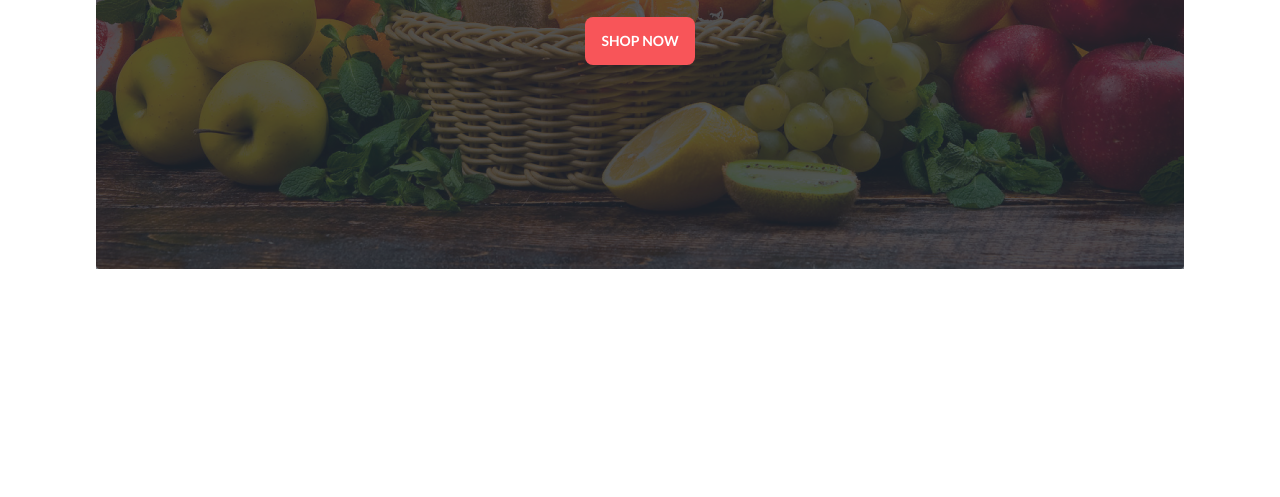
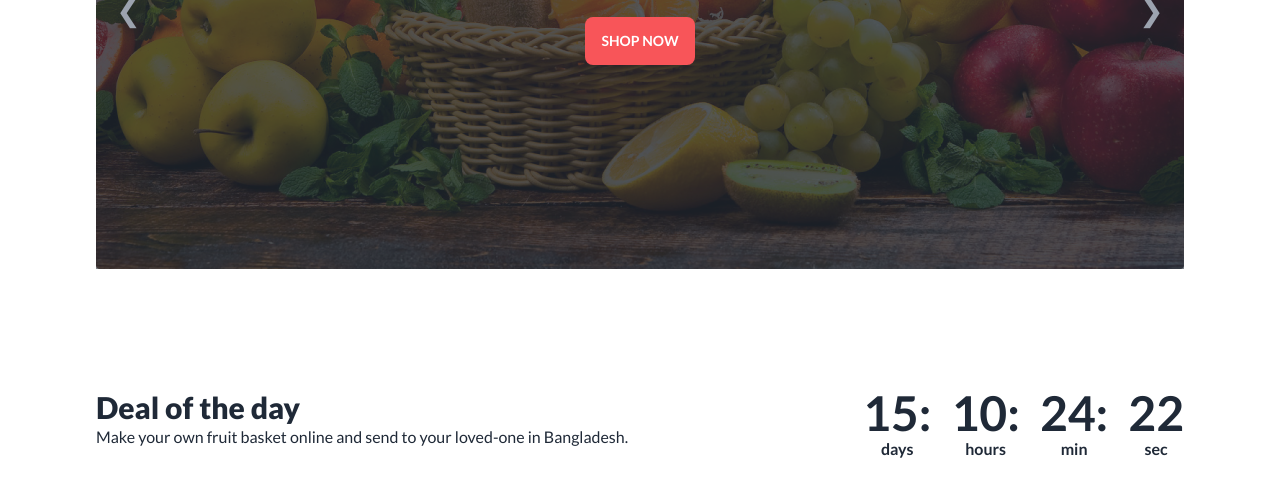
Before and after one commit to wahidalam91/a3-fruit-burst, a plain HTML site: page index.html in a window 1280 px wide. Shown: the part 447-944 px from the top of the page. Before the commit the page ends 800 px from the top, so only its background shows below. Drawn offline with nearby package versions, Linux system fonts and the light colour scheme.

Commit message:
Counter Section Added

```diff
--- a/index.html
+++ b/index.html
@@ -119,7 +119,7 @@
           </div>
         </div>
         <!-- Slide4 -->
-        <div id="slide4" class="carousel-item relative w-full  mx-24">
+        <div id="slide4" class="carousel-item relative w-full  mx-24 mb-20">
           <div class="hero h-[600px] rounded " style="background-image: url(./images/banner4.png);">
             <div class="hero-overlay bg-opacity-60"></div>
             <div class="hero-content text-center text-neutral-content">
@@ -137,12 +137,52 @@
 
           </div>
         </div>
-
       </div>
     </div>
   </header>
   <main>
+    <!-- Counter Section -->
+    <section class="counter mx-24 my-10 flex flex-col md:flex-row justify-between">
+      <div>
+        <h3 class="text-3xl font-black">
+          Deal of the day
+        </h3>
+        <p>
+          Make your own fruit basket online and send to your loved-one in Bangladesh.
+        </p>
+      </div>
+      <div>
+        <div class="grid grid-flow-col gap-5 text-center auto-cols-max font-bold">
+          <div class="flex flex-col">
+            <span class="countdown font-lato text-5xl">
+              <span style="--value:15;"></span> :
+            </span>
+            days
+          </div>
+          <div class="flex flex-col">
+            <span class="countdown font-lato text-5xl">
+              <span style="--value:10;"></span> :
+            </span>
+            hours
+          </div>
+          <div class="flex flex-col">
+            <span class="countdown font-lato text-5xl">
+              <span style="--value:24;"></span> :
+            </span>
+            min
+          </div>
+          <div class="flex flex-col">
+            <span class="countdown font-lato text-5xl">
+              <span style="--value:22;"></span>
+            </span>
+            sec
+          </div>
+        </div>
+      </div>
 
+    </section>
+
+    <!-- Fruits Card -->
   </main>
   <footer>
 
```
